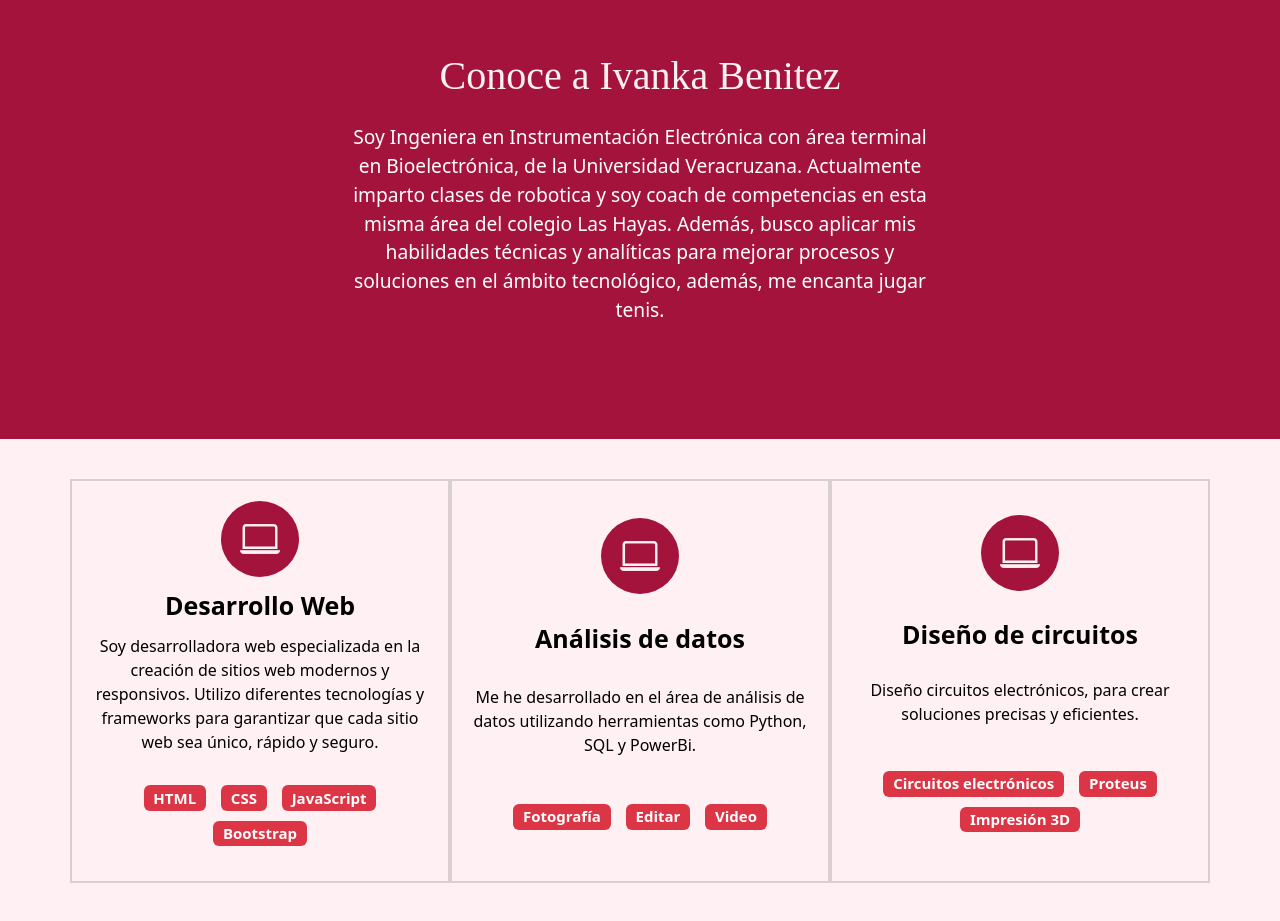
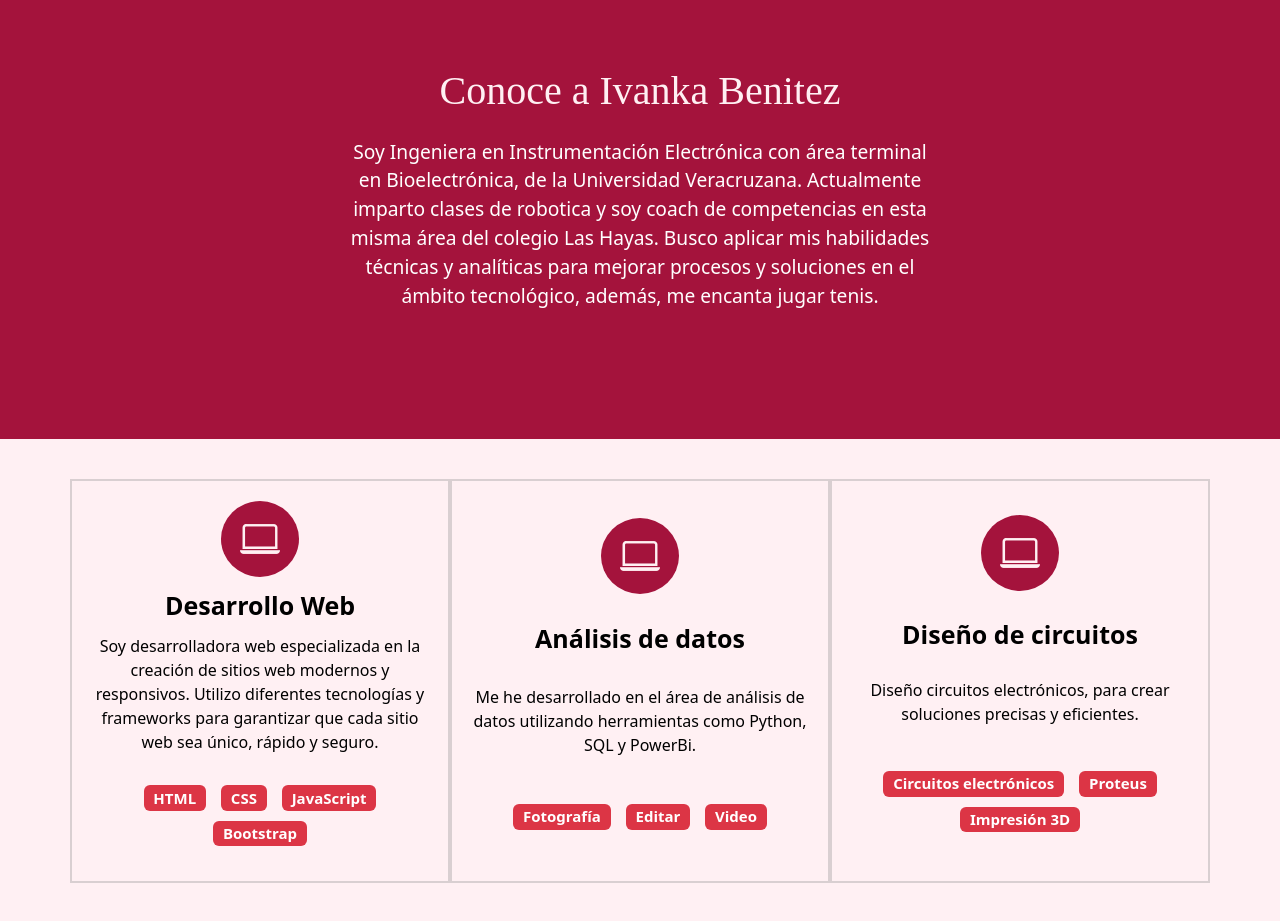
Before and after one commit to IvankaBenitez/IvankaBenitez.github.io, a plain HTML site: page index.html in a window 1280 px wide. Shown: the part 980-1901 px from the top of the page. Drawn offline with nearby package versions, Linux system fonts and the light colour scheme; a web font is replaced by a local one.

Commit message:
index.html

```diff
--- a/index.html
+++ b/index.html
@@ -74,7 +74,7 @@
     <section id="sobre-mi" class="sobre-mi seccion-oscura">
       <div class="contenedor">
         <h2 class="seccion-titulo">Conoce a Ivanka Benitez </h2>
-        <p class="seccion-texto">Soy Ingeniera en Instrumentación Electrónica con área terminal en Bioelectrónica, de la Universidad Veracruzana. Actualmente imparto clases de robotica y soy coach de competencias en esta misma área del colegio Las Hayas. Además, busco aplicar mis habilidades técnicas y analíticas para mejorar procesos y soluciones en el ámbito tecnológico, además, me encanta jugar tenis. </p>
+        <p class="seccion-texto">Soy Ingeniera en Instrumentación Electrónica con área terminal en Bioelectrónica, de la Universidad Veracruzana. Actualmente imparto clases de robotica y soy coach de competencias en esta misma área del colegio Las Hayas. Busco aplicar mis habilidades técnicas y analíticas para mejorar procesos y soluciones en el ámbito tecnológico, además, me encanta jugar tenis. </p>
       </div>
     </section>
 
```
